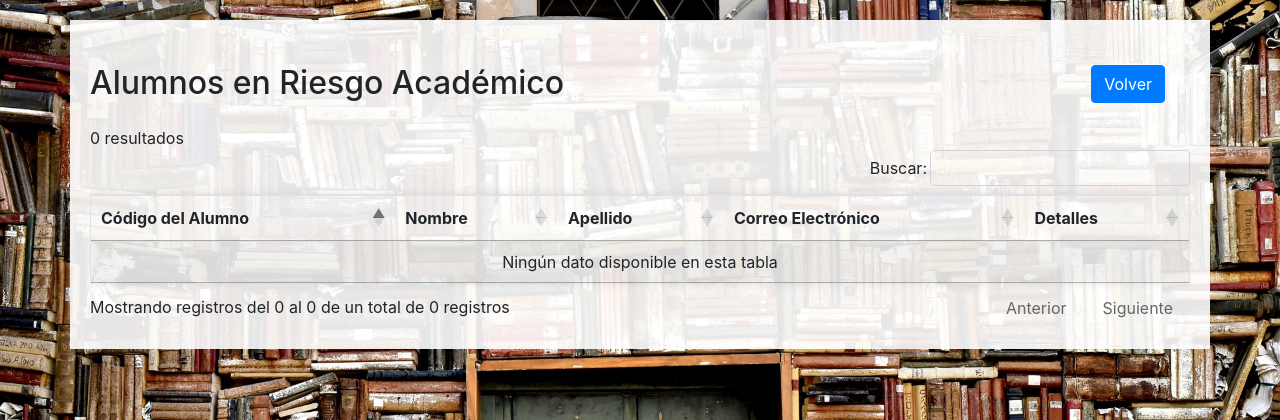
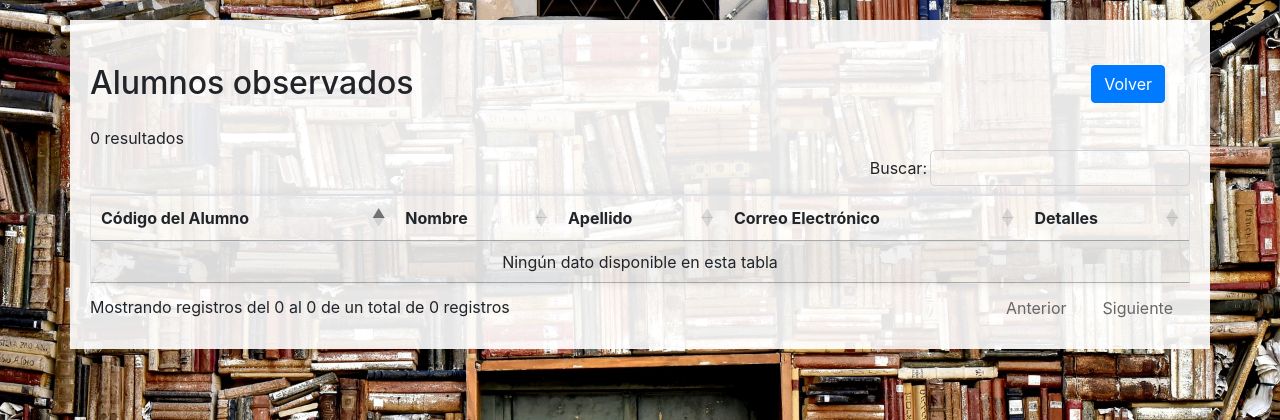
Before and after one commit to EdgarCTN/Grupo-2-Procesos-de-software, a PHP site: page /dashboard_tabla_profesor.php in a window 1280 px wide. Shown: the top 420 px of the page. Run offline with PHP 8.4, Linux system fonts and the light colour scheme; data that the repository does not hold is empty; some libraries are stand-ins or nearby versions.

Commit message:
Mejora de dashboard_tabla_profesor.php

```diff
--- a/dashboard_tabla_profesor.php
+++ b/dashboard_tabla_profesor.php
@@ -3,7 +3,7 @@
 <head>
   <meta charset="UTF-8">
   <meta name="viewport" content="width=device-width, initial-scale=1.0">
-  <title>Alumnos en Riesgo Académico</title>
+  <title>Alumnos observados</title>
   <link rel="stylesheet" href="https://stackpath.bootstrapcdn.com/bootstrap/4.5.2/css/bootstrap.min.css">
   <link rel="stylesheet" type="text/css" href="https://cdn.datatables.net/1.10.24/css/jquery.dataTables.css">
   <link rel="stylesheet" type="text/css" href="https://cdn.datatables.net/buttons/1.7.0/css/buttons.dataTables.min.css">
@@ -56,7 +56,7 @@
 
   <div class="container">
     <a href="dashboard_tutor.php" class="btn btn-primary btn-regresar">Volver</a> <!-- Botón de regresar -->
-    <h2 class="mt-4 mb-4">Alumnos en Riesgo Académico</h2>
+    <h2 class="mt-4 mb-4">Alumnos observados</h2>
     <div style="overflow-x:auto;">
       <table class="table table-striped" id="tablaAlumnos">
         <thead>
```
